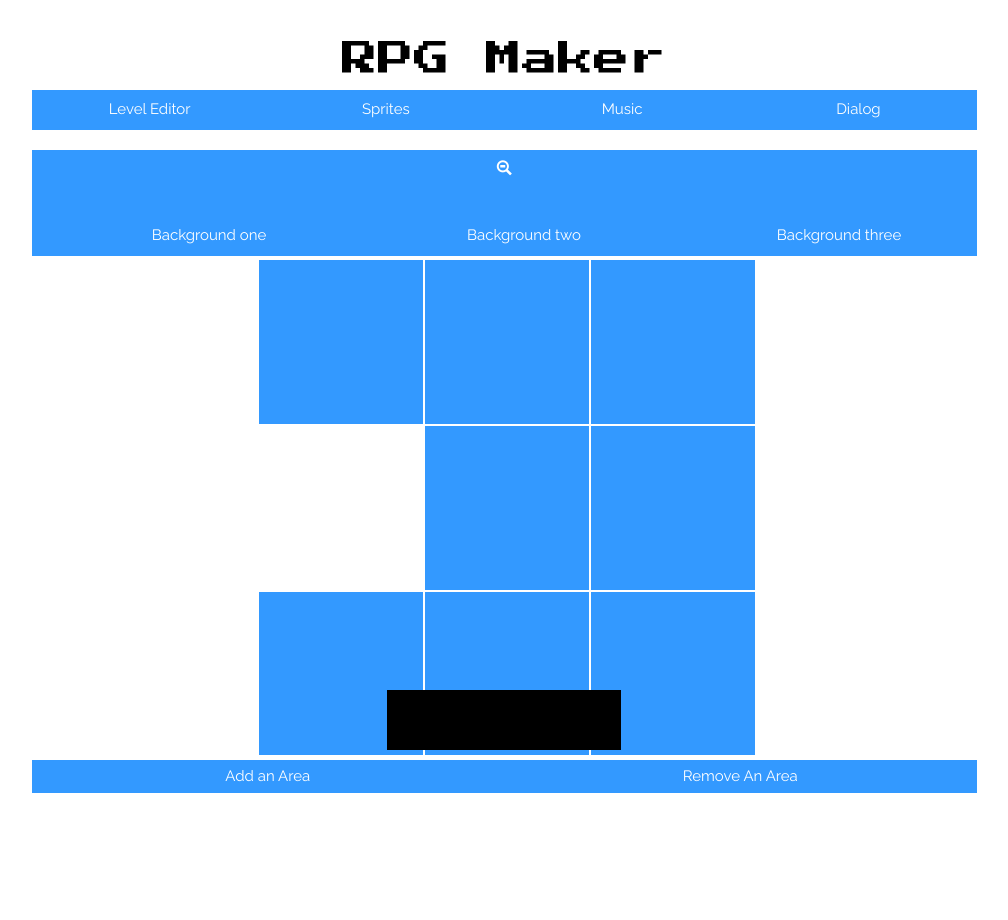
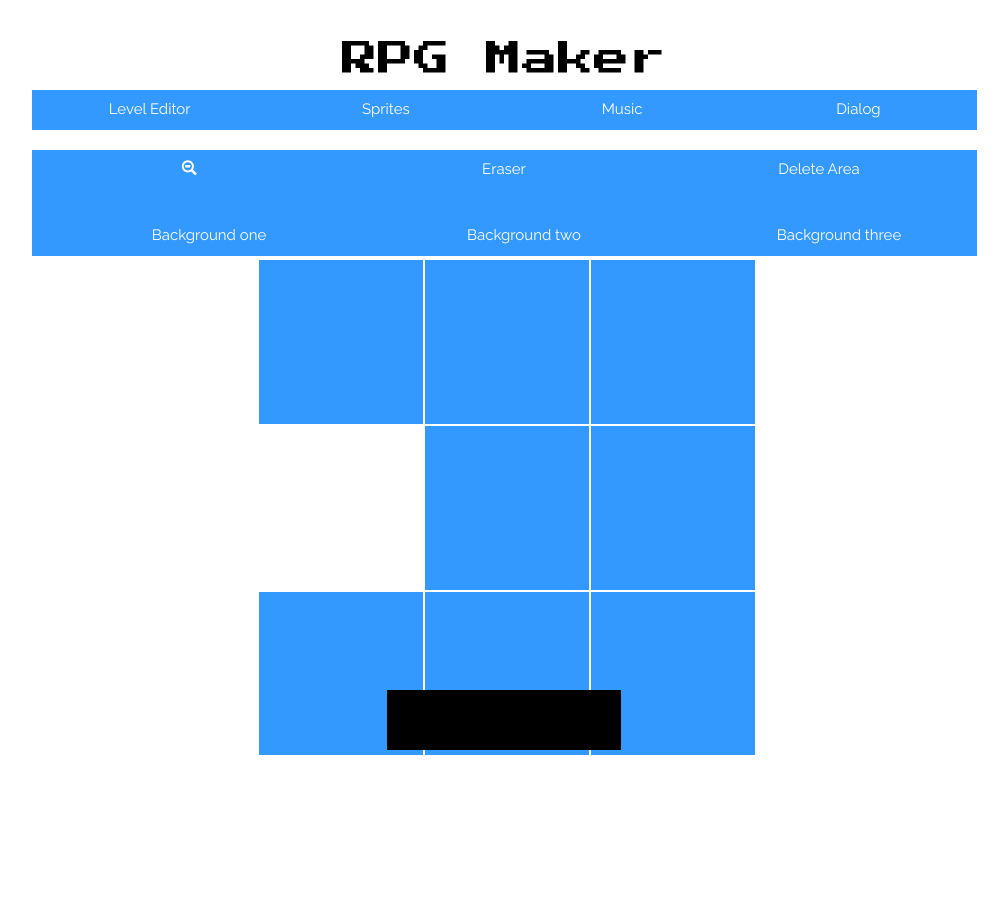
Before and after one commit to josefwaller/josefwaller-website, a Django app: page /rpgmaker/ in a window 1280 px wide. Shown: the part 50-970 px from the top of the page, without its empty margins (136-1144 px from the left). Before the commit the page ends 843 px from the top, so only its background shows below. Run offline with Django 3.2, Linux system fonts and the light colour scheme; some libraries are stand-ins or nearby versions; some web fonts are replaced.

Commit message:
Added deleting area

```diff
--- a/mainsite/static/rpg/levelEditor.js
+++ b/mainsite/static/rpg/levelEditor.js
@@ -3,6 +3,8 @@ var level = [];
 var objects;
 
 var selectedElement = 0;
+
+var deleteArea = false;
 
 
 // variables for buttons to change
@@ -55,6 +57,10 @@ var LevelEditor = Class({
 
 	isFocused: false,
 
+	// divs to hide and show
+	focusToolsDiv: null,
+	unfocusToolsDiv: null,
+
 	init: function(p) {
 
 		this.canvas = $("#level-canvas");
@@ -71,6 +77,9 @@ var LevelEditor = Class({
 				}
 			}
 		}
+
+		this.focusToolsDiv = $("#lvl-edtr-focus-tools");
+		this.unfocusToolsDiv = $("#lvl-edtr-unfocus-tools");
 
 		// Creates example segment
 		segment = {
@@ -161,6 +170,18 @@ var LevelEditor = Class({
 			}
 		});
 
+		// adds the eraser button
+		$("#eraser").click({levelEditor: this}, function(event){
+
+			levelEditor.selectElement("eraser");
+
+		});
+
+		// adds the remove area button
+		$("#remove-area").click(function(event){
+			levelEditor.removeArea();
+		});
+
 		// sets background buttons
 		$("#lvl-edtr-b-group").html("");
 
@@ -218,6 +239,15 @@ var LevelEditor = Class({
 			changeBackground = false;
 		}
 
+		if (deleteArea){
+
+			level[this.focusedArea.x][this.focusedArea.y] = null;
+			this.unfocusArea();
+
+			deleteArea = false;
+
+		}
+
 		this.drawGrid();
 
 		this.alertBox.draw(this.ctx, this.mouseX, this.mouseY);
@@ -253,17 +283,6 @@ var LevelEditor = Class({
 
 		}
 
-		// adds the eraser button
-		var eraserBtn = $("<a class='btn btn-lg'></a>");
-		eraserBtn.text("Eraser");
-		eraserBtn.click({levelEditor: this}, function(event){
-
-			event.data.levelEditor.selectElement("eraser");
-
-		})
-
-		btnGroup.append(eraserBtn);
-
 	},
 	onMouseUp: function(){},
 	onMouseHold: function(){},
@@ -294,7 +313,19 @@ var LevelEditor = Class({
 							this.fillObjectButtons();
 
 						}else {
+
+							// alert box setup
 							this.alertBox.activate();
+							this.alertBox.title = "Create Area?";
+							this.alertBox.text = "Create a new area?";
+							this.alertBox.changeButtons([
+								{
+									text: "Create Area",
+									onClick: function(){
+										createArea = true;
+									}
+								}
+							]);
 
 							// remembers the area clicks
 							this.focusedArea.x = x;
@@ -315,9 +346,12 @@ var LevelEditor = Class({
 								var x = Math.floor((this.mouseX - (this.w - this.focusedAreaSize) / 2) / this.focusedAreaSize * 5);
 								var y = Math.floor((this.mouseY - (this.h - this.focusedAreaSize) / 2) / this.focusedAreaSize * 5);
 
-								console.log(x, y)
-								console.log(this.focusedArea)
-								level[this.focusedArea.x][this.focusedArea.y].elements[x][y] = selectedElement;
+								if (selectedElement == "eraser"){
+									level[this.focusedArea.x][this.focusedArea.y].elements[x][y] = null;
+								}else {
+
+									level[this.focusedArea.x][this.focusedArea.y].elements[x][y] = selectedElement;
+								}
 							}
 						}
 					}
@@ -330,6 +364,25 @@ var LevelEditor = Class({
 
 		level[this.focusedArea.x][this.focusedArea.y] = $.extend(true, {}, segment);
 		this.focusArea(this.focusedArea.x, this.focusedArea.y);
+
+	},
+	removeArea: function(){
+
+		if (this.isFocused){
+
+			this.alertBox.title = "Delete Area?";
+			this.alertBox.text = "Are you sure you want to delte this area?";
+			this.alertBox.changeButtons([
+				{
+					text: "Delete Area",
+					onClick: function() {
+						deleteArea = true;
+					}
+				}
+			]);
+
+			this.alertBox.activate();
+		}
 
 	},
 	changeBackground: function(bIndex) {
@@ -543,7 +596,7 @@ var LevelEditor = Class({
 		this.focusedArea.y = y;
 
 		// displays the zoom ut button
-		$("#zoom-out").show();
+		this.focusToolsDiv.show();
 
 		$("#lvl-edtr-b-group").show();
 	},
@@ -552,7 +605,7 @@ var LevelEditor = Class({
 		this.isUnzooming = true;
 		this.zoomTime = new Date().getTime();
 
-		$("#zoom-out").hide();
+		this.focusToolsDiv.hide();
 
 		$("#lvl-edtr-b-group").hide();
 	}
--- a/mainsite/static/rpg/rpgmaker.css
+++ b/mainsite/static/rpg/rpgmaker.css
@@ -92,9 +92,16 @@ canvas
 }
 
 /* used for gorizontal scrolling buttons */
-.list-inline
+.btn-group-horizontal
 {
 	margin-left: 0px;
 	white-space: nowrap;
 	overflow:auto;
+	height: 100px;
 }
+
+.btn-group-horizontal > .btn
+{
+	height: 100%;
+	vertical-align: middle;
+}
--- a/mainsite/templates/rpgmaker.html
+++ b/mainsite/templates/rpgmaker.html
@@ -49,10 +49,16 @@
 				</div>
 				<br>
 				<div class="col-md-10 col-centered" id="level-editor">
-					<div class="btn-group btn-group-justified">
+					<div class="btn-group btn-group-justified" id="lvl-edtr-focus-tools">
 					<!-- the zoom out button -->
 						<a class="btn btn-lg" id="zoom-out">
 							<span class="glyphicon glyphicon-zoom-out" aria-hidden="true"></span>
+						</a>
+						<a class="btn btn-lg" id="eraser">
+							Eraser
+						</a>
+						<a class="btn btn-lg" id="remove-area">
+							Delete Area
 						</a>
 					</div>
 					<!-- the background selection buttons -->
@@ -61,12 +67,8 @@
 						</a>
 					</div>
 					<canvas id="level-canvas" moz-opaque></canvas>
-					<div class="btn-group btn-group-justified level-editor-btn-group">
-						<a class="btn btn-md" id="newArea">Add an Area</a>
-						<a class="btn btn-md" id="killArea">Remove An Area</a>
-					</div>
 					<!-- the elements -->
-					<div class="list-inline" id="lvl-edtr-obj-btns">
+					<div class="btn-group-horizontal" id="lvl-edtr-obj-btns">
 					</div>
 				</div>
 				<div class="col-md-10 col-centered" id="art">
```
Also changed, not shown: mainsite/static/rpg/alertBox.js (+33 -22 lines).
